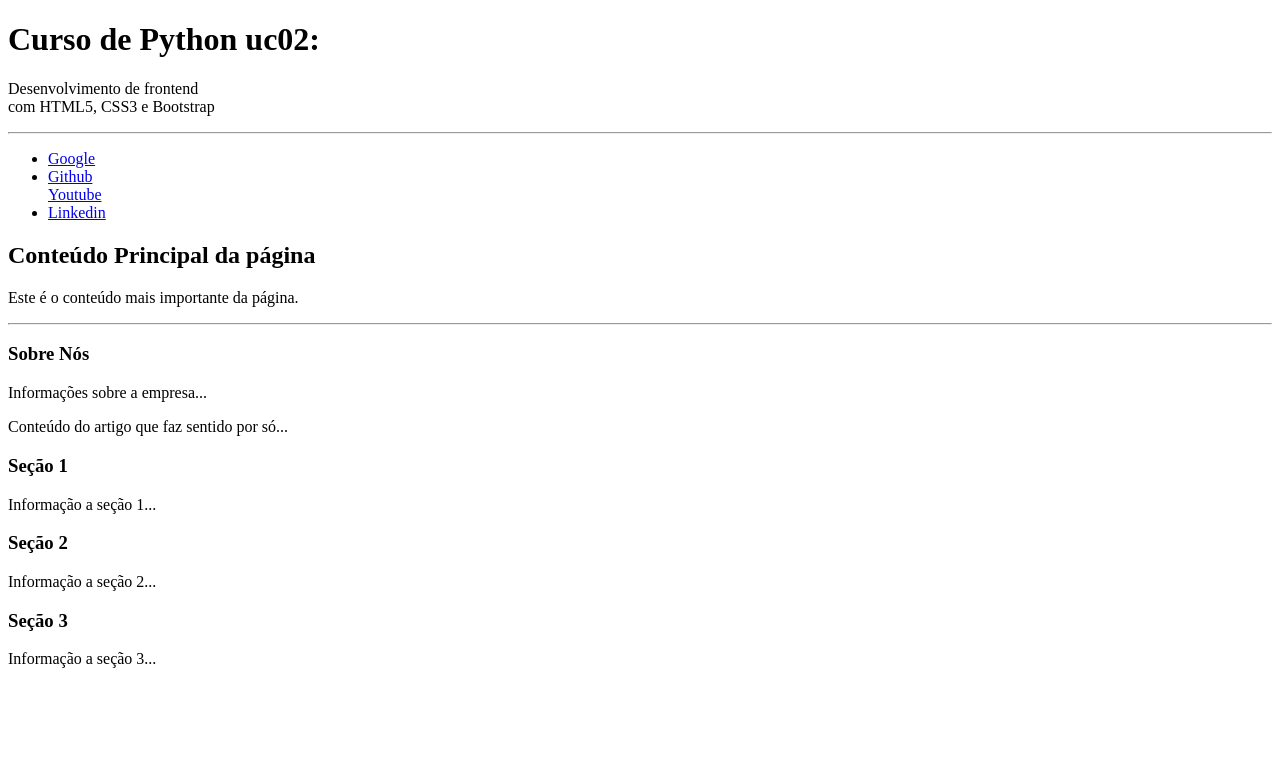
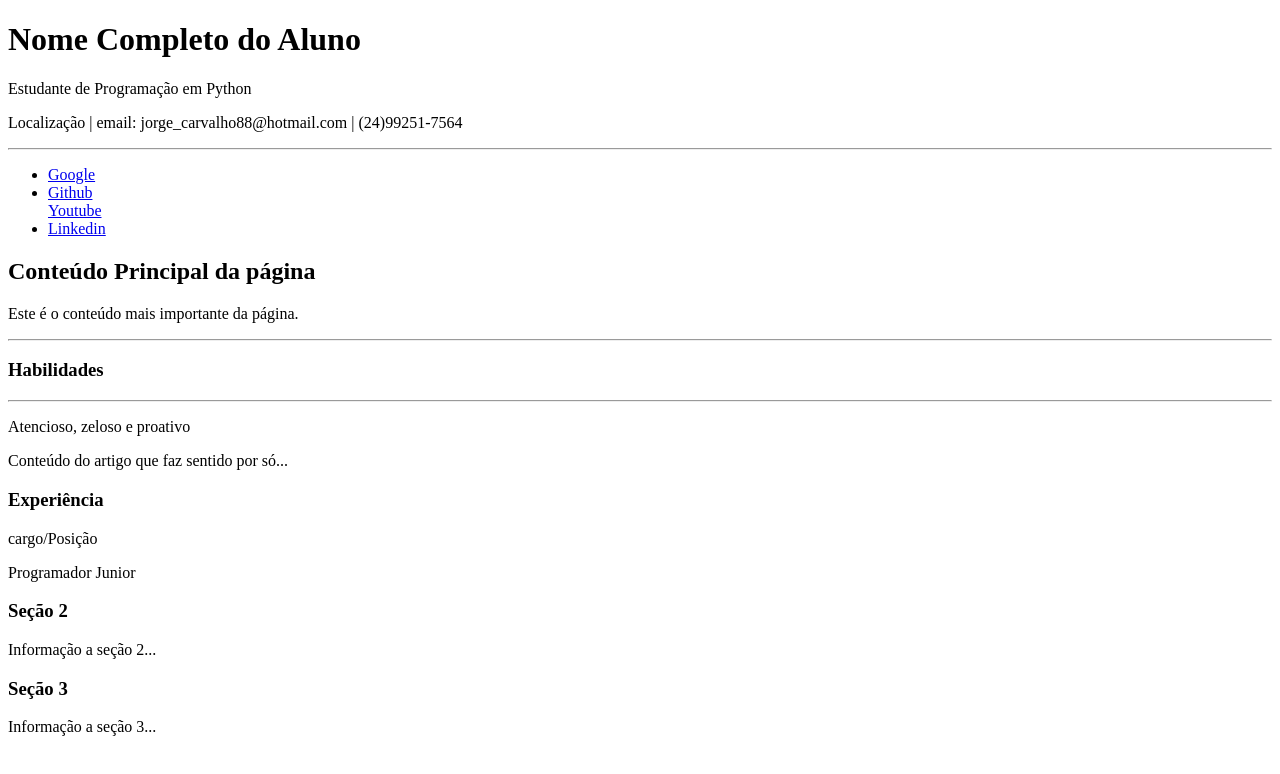
Before and after one commit to jancarrs88/python_uc2_, a plain HTML site: page exercício.html in a window 1280 px wide. Drawn offline with Linux system fonts and the light colour scheme.

Commit message:
Aula02-Atualização

```diff
--- a/007-index-v7.html
+++ b/exercício.html
@@ -25,9 +25,9 @@
 
 
 <header>
-    <h1> Curso de Python uc02:</h1>
-    <p>Desenvolvimento de frontend <br>
-         com HTML5, CSS3 e Bootstrap</p>
+    <h1> Nome Completo do Aluno </h1>
+    <p> Estudante de Programação em Python </p>
+    <p> Localização | email: jorge_carvalho88@hotmail.com | (24)99251-7564</p>
     <hr>
 
     <nav>
@@ -59,8 +59,9 @@
 
     <!-- agrupa conteúdo tematicamente relacionado -->
     <section>
-         <h3>Sobre Nós</h3>
-         <p>Informações sobre a empresa...</p>
+         <h3>Habilidades</h3>
+         <hr>
+         <p>Atencioso, zeloso e proativo</p>
     </section>
 
     <!-- representa conteúdo autonomo e indepedente -->
@@ -70,8 +71,9 @@
         <p>Conteúdo do artigo que faz sentido por só...</p>
 
         <section>
-            <h3>Seção 1</h3>
-            <p>Informação a seção 1...</p>
+            <h3>Experiência</h3>
+            <p>cargo/Posição</p>
+            <p>Programador Junior </p>
         </section>
 
         <section>
```
